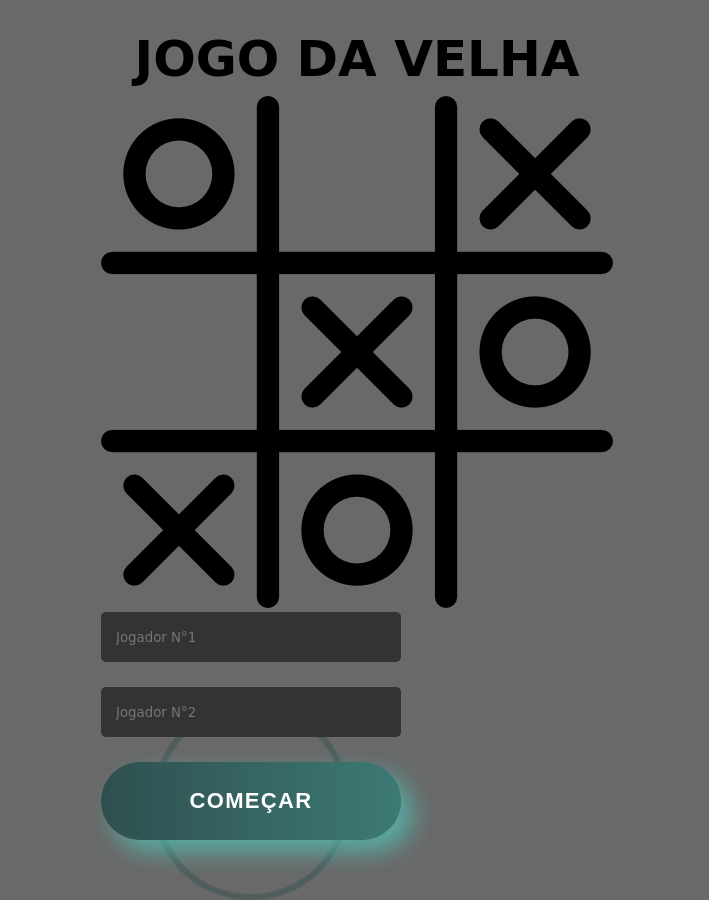
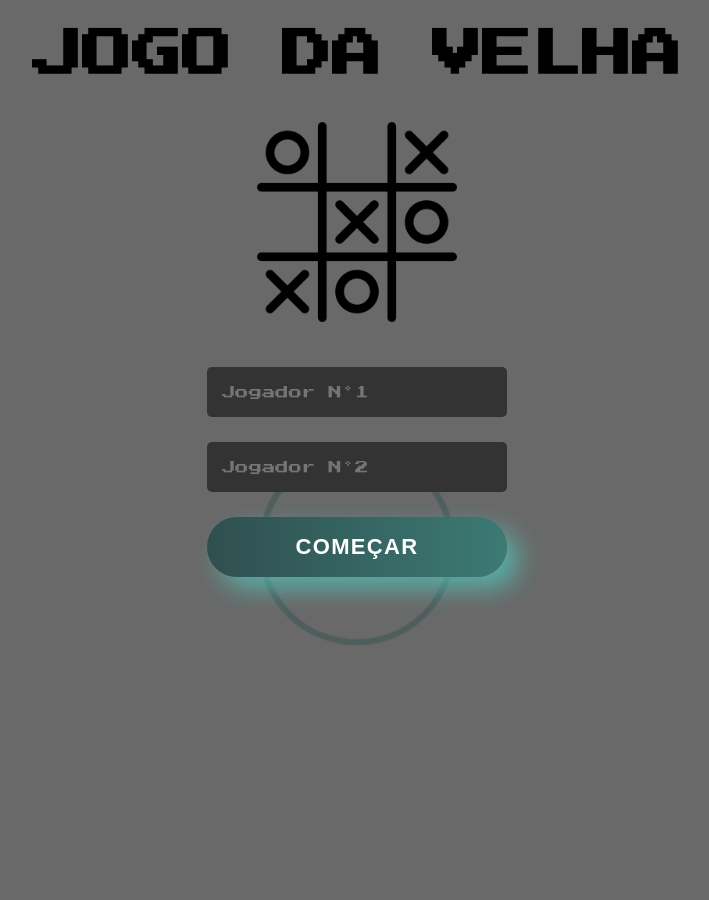
Before and after one commit to maicomferre/jogo-da-velha-html, a plain HTML site: page index.html in a window 1280 px wide. Shown: the whole page, without its empty margins (283-992 px from the left). After the commit the page ends 800 px from the top, so only its background shows below. Drawn offline with Linux system fonts and the light colour scheme.

Commit message:
Corrige part 2

```diff
--- a/index.html
+++ b/index.html
@@ -1,3 +1,4 @@
+
 <!DOCTYPE html>
 <html lang="pt-br">
 <head>
@@ -8,16 +9,19 @@
     <script type="text/javascript" src="funcoes.js"></script>
     <script type="text/javascript" src="javascript.js"></script>
     <link rel="stylesheet" href="style.css">
+    <link rel="preconnect" href="https://fonts.googleapis.com">
+    <link rel="preconnect" href="https://fonts.gstatic.com" crossorigin>
+    <link href="https://fonts.googleapis.com/css2?family=Press+Start+2P&display=swap" rel="stylesheet">
     <title>Jogo da Velha</title>
 </head>
 <body>
-    <h1>JOGO DA VELHA</h1>
+    <h1>JOGO DA VELHA <div  id="imgsom"></div></h1>
 
     <div class="opt" id="opt1">
          <div>
             <p id="errormessage" style="display: none;"></p>
             <br><br>
-            <img src="velha.png" alt="velha"><br>
+            <img id="imgvelha" src="velha.png" alt="velha"><br>
 
             <input type="text" id="player1" placeholder="Jogador N°1"><br>
 
```
